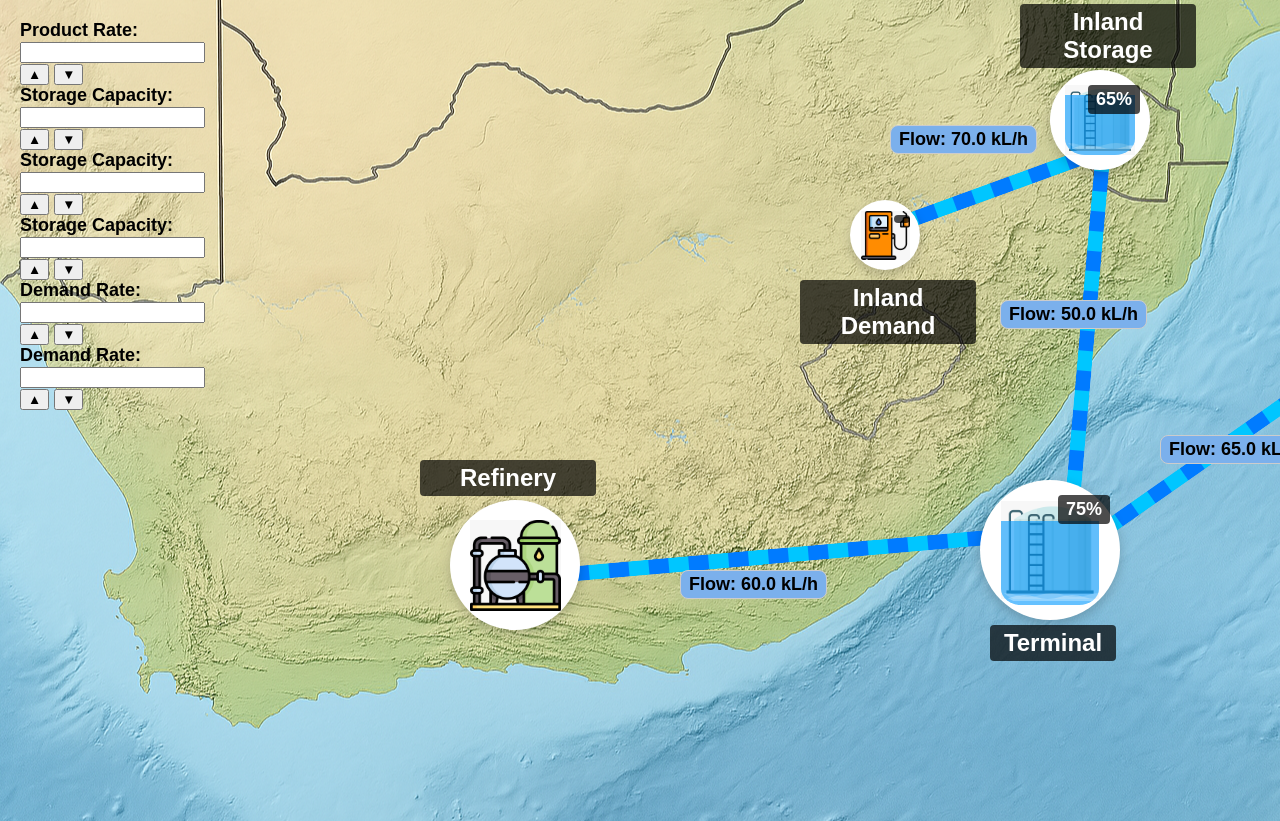
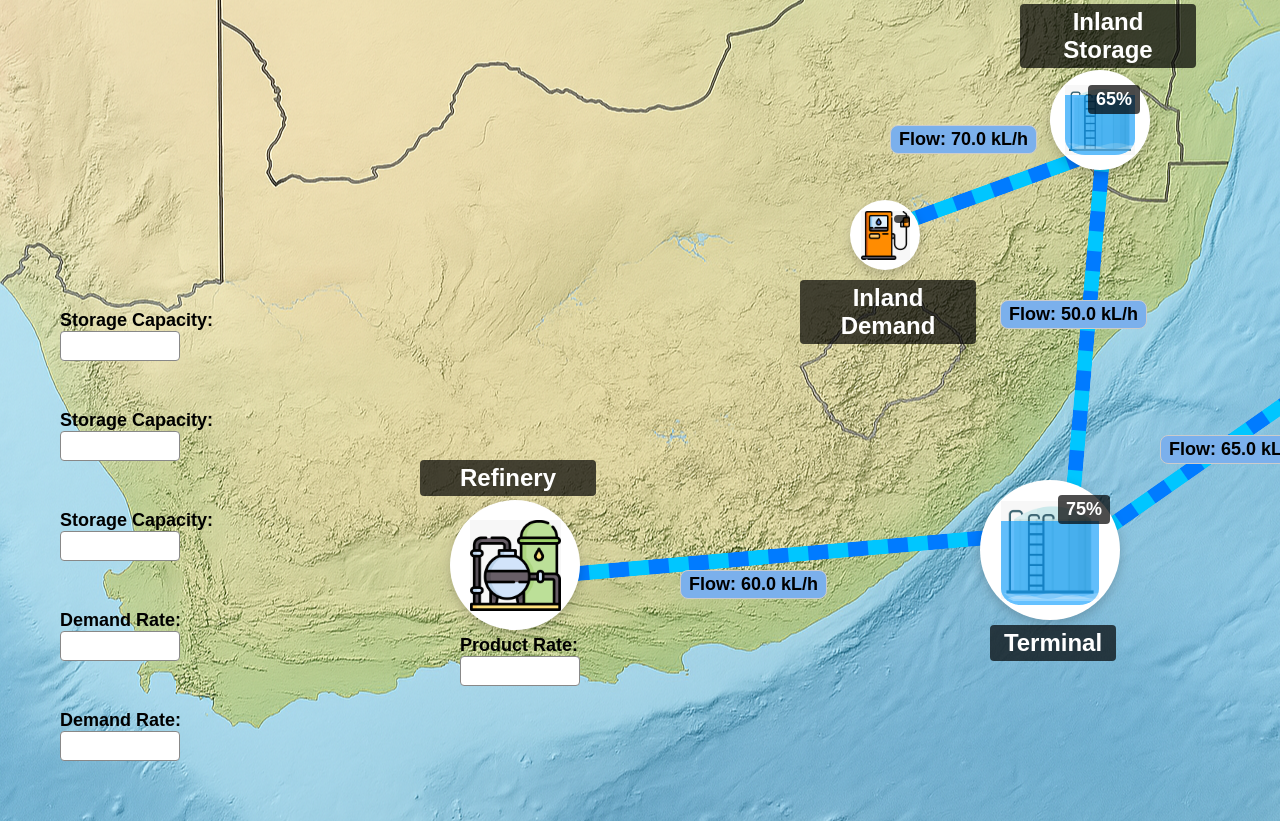
Before and after one commit to Momo-2689/Oil, a Flask app: page / in a window 1280 px wide. Shown: the part 130-951 px from the top of the page. Run offline with Flask 3, Linux system fonts and the light colour scheme.

Commit message:
30 June 2023

```diff
--- a/templates/index.html
+++ b/templates/index.html
@@ -33,7 +33,46 @@
       font-weight: revert;
     }
 
+    .spinner-container {
+  display: inline-block;
+  position: relative;
+  margin: 10px;
+}
 
+.spinner-container input[type="text"] {
+  width: 120px;
+  padding-right: 30px; /* Space for arrows */
+  font-size: 16px;
+  border-radius: 4px;
+  border: 1px solid #888;
+  height: 30px;
+  box-sizing: border-box;
+}
+
+.spinner-container .buttons {
+  position: absolute;
+  right: 5px;
+  top: 6px;
+  display: none;
+  flex-direction: column;
+}
+
+.spinner-container:hover .buttons {
+  display: flex;
+}
+
+.spinner-container .buttons button {
+  padding: 0;
+  width: 20px;
+  height: 14px;
+  font-size: 10px;
+  line-height: 10px;
+  border: none;
+  background: #ccc;
+  cursor: pointer;
+  margin: 1px 0;
+  border-radius: 2px;
+}
 
     .container {
       position: relative;
@@ -245,6 +284,43 @@
           background-position-x: -48px;  /* Adjusted for thinner width */
       }
     }
+
+    #spinner1 {
+  position: absolute;
+  top: 625px;
+  left: 450px;
+}
+
+#spinner2 {
+  position: absolute;
+  top: 300px;
+  left: 50px;
+}
+
+#spinner3 {
+  position: absolute;
+  top: 400px;
+  left: 50px;
+}
+
+#spinner4 {
+  position: absolute;
+  top: 500px;
+  left: 50px;
+}
+
+#spinner5 {
+  position: absolute;
+  top: 600px;
+  left: 50px;
+}
+
+#spinner6 {
+  position: absolute;
+  top: 700px;
+  left: 50px;
+}
+
   </style>
 </head>
 <body>
@@ -386,11 +462,11 @@
 
 const options = [
       ["Shutdown", "low", "Planned", "High"], // Spinner 1
-      ["100%", "80%", "60%", "40%", "20% ", "0%"],        // Spinner 2
-      ["100%", "80%", "60%", "40%", "20% ", "0%"],            // Spinner 3
-      ["100%", "80%", "60%", "40%", "20% ", "0%"],             // Spinner 4
+      ["100%", "80%", "60%", "40%", "20% ", "0%"],// Spinner 2
+      ["100%", "80%", "60%", "40%", "20% ", "0%"],// Spinner 3
+      ["100%", "80%", "60%", "40%", "20% ", "0%"],// Spinner 4
       ["Low", "Planned", "High"], // Spinner 5
-      ["Low", "Planned", "High"]  // Spinner 6
+      ["Low", "Planned", "High"],  // Spinner 6
     ];
 
     const indices = [0, 0, 0, 0, 0, 0];
```
